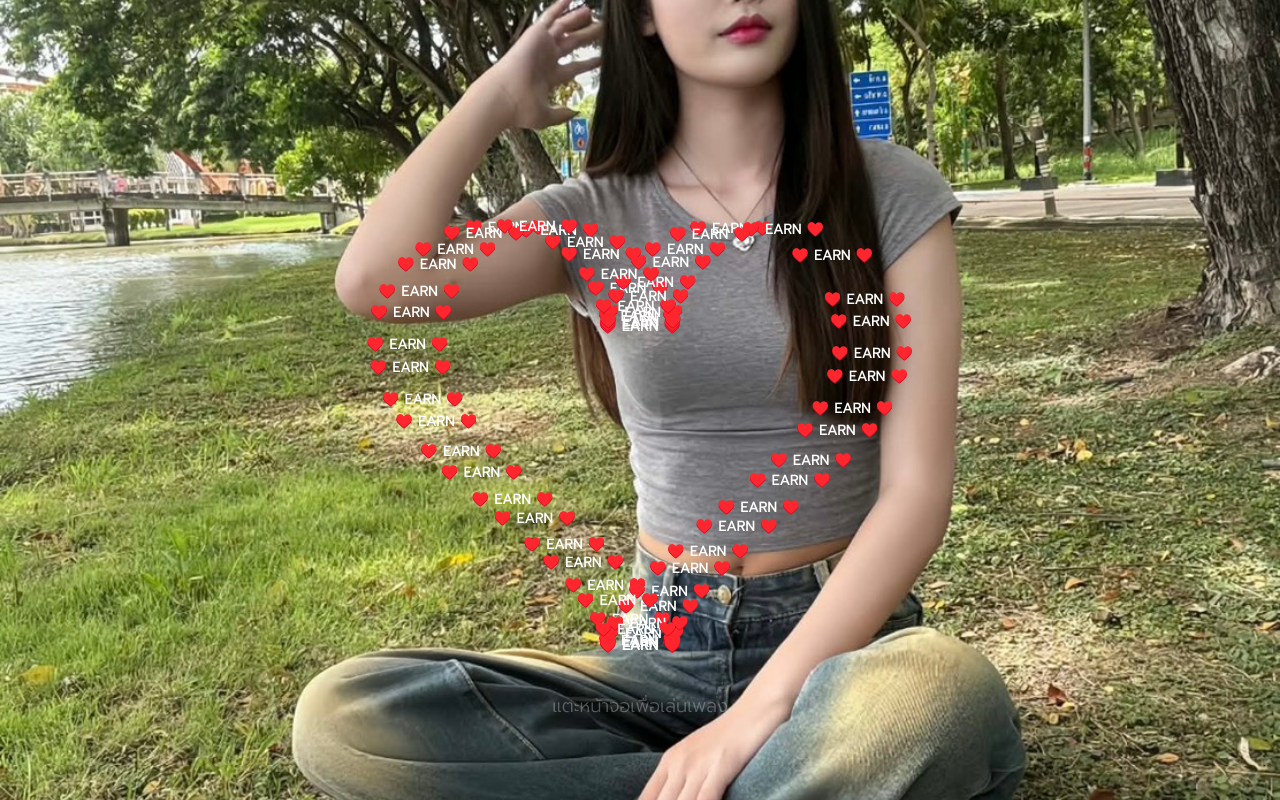
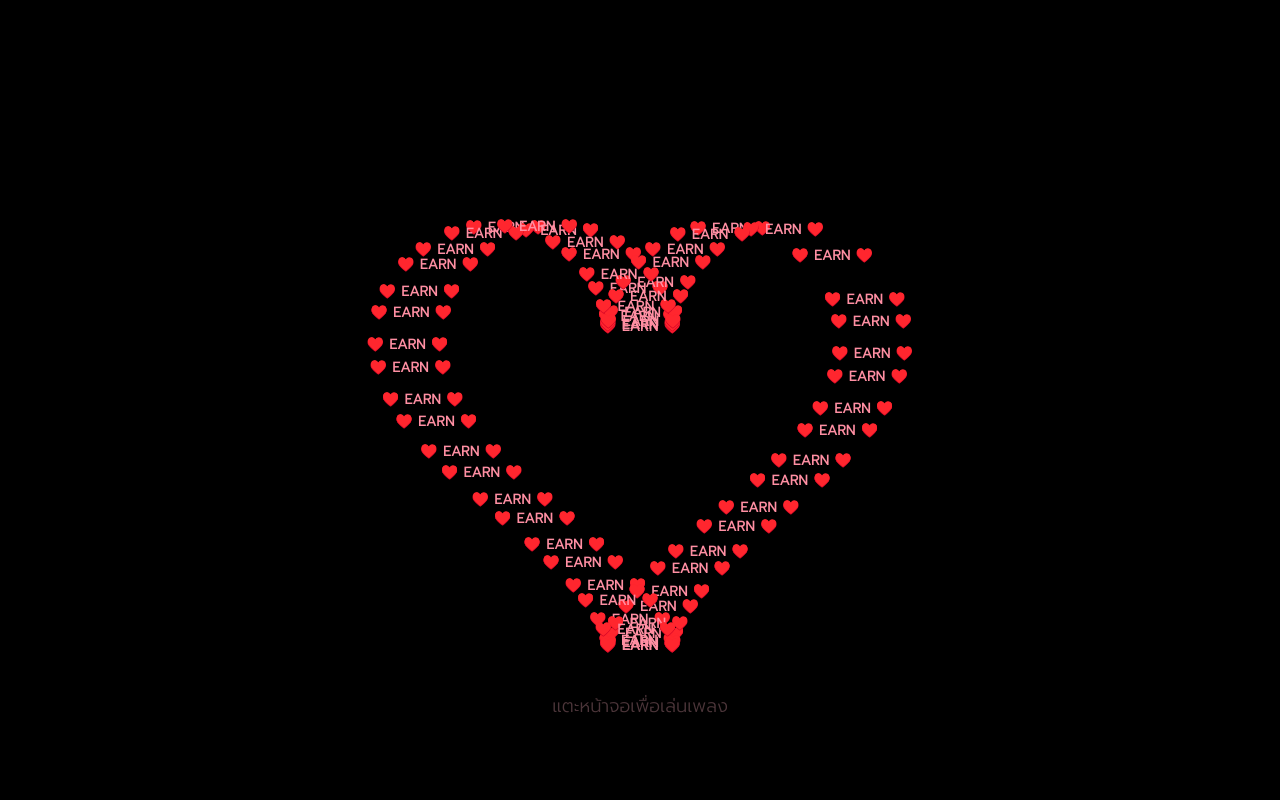
Before and after one commit to momentememories-ui/you28, a plain HTML site: page index.html in a window 1280 px wide. Drawn offline with Linux system fonts and the light colour scheme.

Commit message:
Update index.html

```diff
--- a/index.html
+++ b/index.html
@@ -8,11 +8,7 @@
     <style>
         body {
             margin: 0;
-            background: url('photo1.jpg') no-repeat center center fixed;
-            -webkit-background-size: cover;
-            -moz-background-size: cover;
-            -o-background-size: cover;
-            background-size: cover;
+            background: black;
             overflow: hidden;
             font-family: 'Prompt', sans-serif;
             display: flex;
@@ -41,7 +37,7 @@
         }
         .instruction {
             font-size: clamp(14px, 4vw, 18px);
-            color: white; /* เปลี่ยนเป็นสีขาว */
+            color: #ffb3c1;
             animation: fade 2s infinite;
             margin: 0;
         }
@@ -84,9 +80,11 @@
         }
 
         function draw() {
-            ctx.clearRect(0, 0, canvas.width, canvas.height);
+            ctx.fillStyle = "black";
+            ctx.fillRect(0, 0, canvas.width, canvas.height);
 
-            ctx.fillStyle = "white"; // เปลี่ยนตัวหนังสือในหัวใจเป็นสีขาว
+            ctx.fillStyle = "#ff8fa3";
+            // ✅ ใช้ฟอนต์ Prompt เหมือน UI
             ctx.font = "bold 14px 'Prompt', sans-serif";
             ctx.textAlign = "center";
             ctx.textBaseline = "middle";
@@ -119,6 +117,7 @@
         window.addEventListener('click', playMusic);
         window.addEventListener('touchstart', playMusic);
 
+        // ✅ รอ font โหลดก่อนค่อยเริ่มวาด
         document.fonts.ready.then(() => {
             draw();
         });
```
